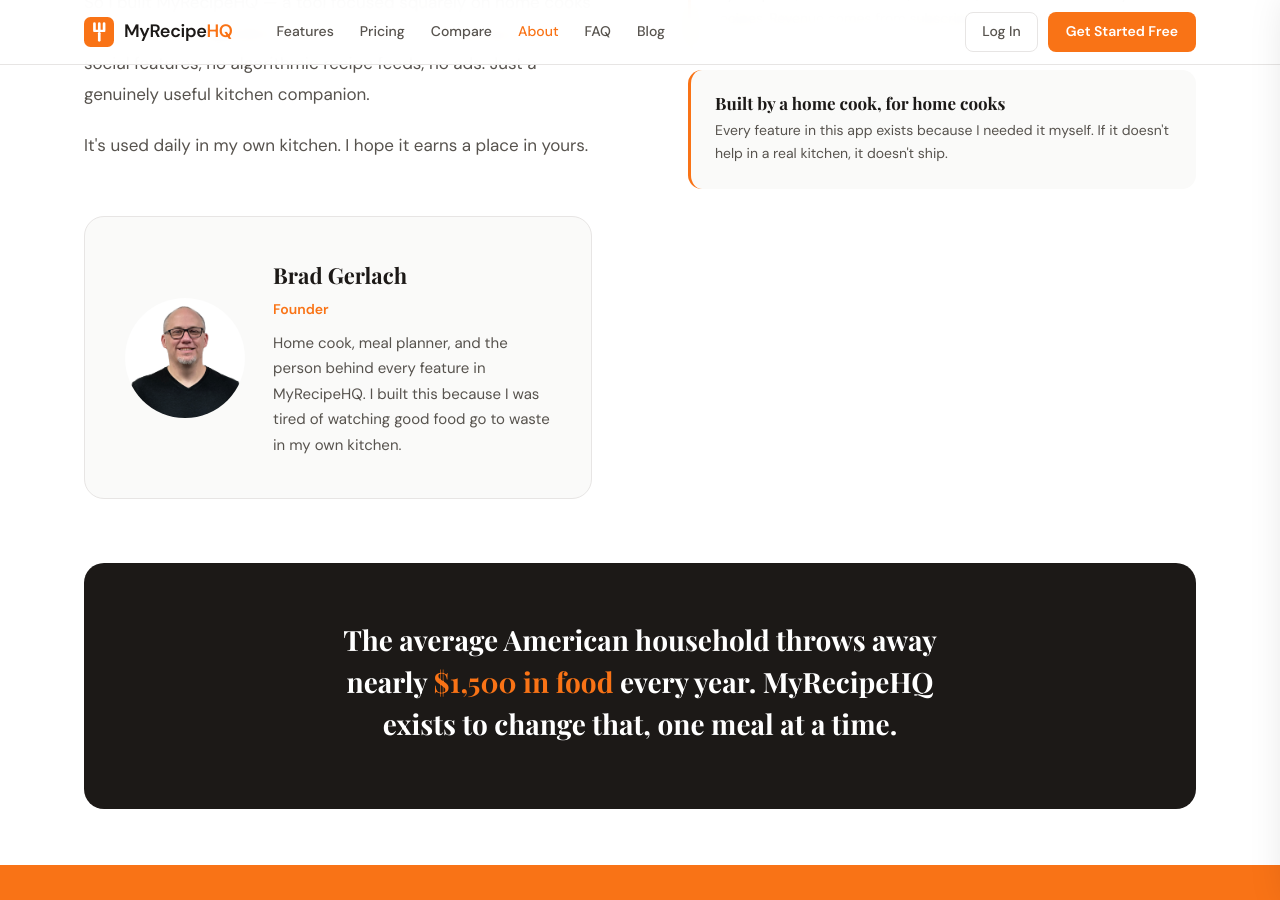
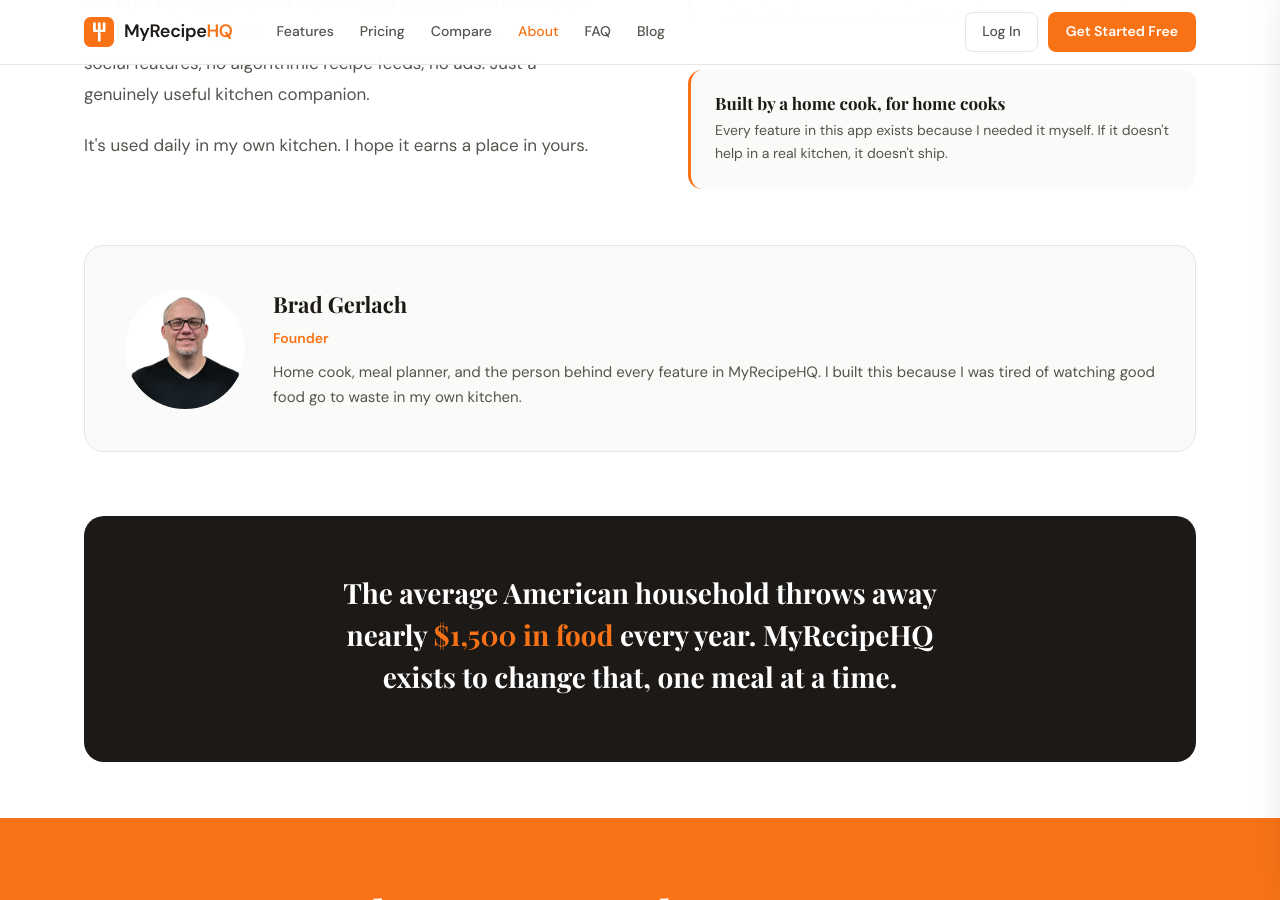
Before and after one commit to bgerlach463/recipehq-site, a Jekyll site: the page built from about/index.html, in a window 1280 px wide and 900 px high, scrolled down 744 px. Built offline with Jekyll 4.4.1, drawn with Linux system fonts in a browser that asks for light colours.

Commit message:
Move founder card full-width — between grid and mission box

```diff
--- a/about/index.html
+++ b/about/index.html
@@ -55,15 +55,6 @@
             <p>It's used daily in my own kitchen. I hope it earns a place in yours.</p>
           </div>
 
-          <!-- Founder -->
-          <div class="founder-card">
-            <img src="/images/brad-gerlach.jpg" alt="Brad Gerlach" class="founder-img">
-            <div>
-              <div style="font-family:var(--ff-head);font-size:22px;font-weight:700;color:var(--charcoal);margin-bottom:4px">Brad Gerlach</div>
-              <div style="font-size:14px;color:var(--orange);font-weight:600;margin-bottom:10px">Founder</div>
-              <p style="font-size:15px;color:var(--mid);line-height:1.7;margin:0">Home cook, meal planner, and the person behind every feature in MyRecipeHQ. I built this because I was tired of watching good food go to waste in my own kitchen.</p>
-            </div>
-          </div>
         </div>
         <div class="about-sidebar">
           <div style="font-size:13px;font-weight:700;letter-spacing:.08em;text-transform:uppercase;color:var(--muted);margin-bottom:20px">What I believe</div>
@@ -88,6 +79,16 @@
         </div>
       </div>
 
+      <!-- Founder -->
+      <div class="founder-card">
+        <img src="/images/brad-gerlach.jpg" alt="Brad Gerlach" class="founder-img">
+        <div>
+          <div style="font-family:var(--ff-head);font-size:22px;font-weight:700;color:var(--charcoal);margin-bottom:4px">Brad Gerlach</div>
+          <div style="font-size:14px;color:var(--orange);font-weight:600;margin-bottom:10px">Founder</div>
+          <p style="font-size:15px;color:var(--mid);line-height:1.7;margin:0">Home cook, meal planner, and the person behind every feature in MyRecipeHQ. I built this because I was tired of watching good food go to waste in my own kitchen.</p>
+        </div>
+      </div>
+
       <div class="about-mission">
         <p>The average American household throws away nearly <span>$1,500 in food</span> every year. MyRecipeHQ exists to change that, one meal at a time.</p>
       </div>
```
